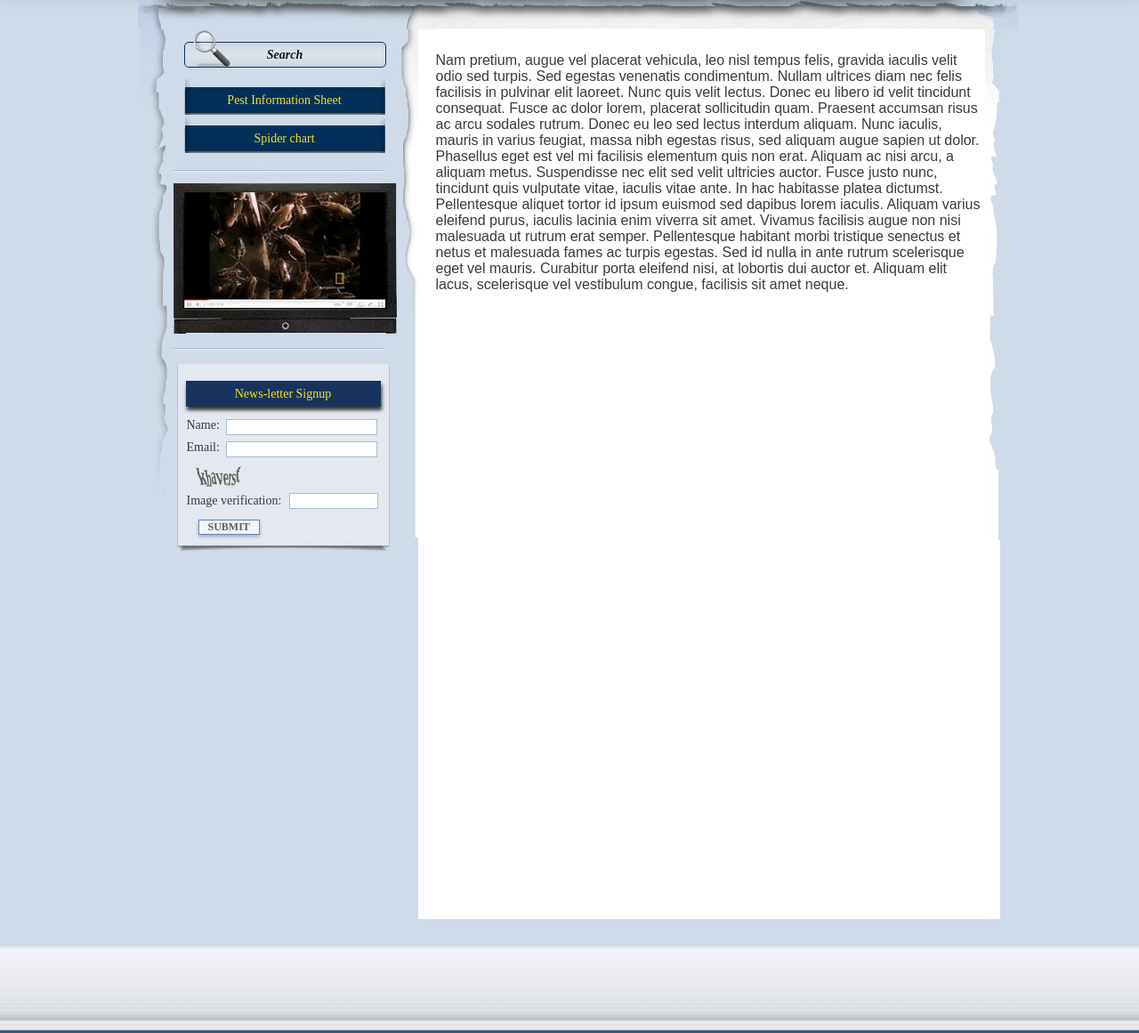
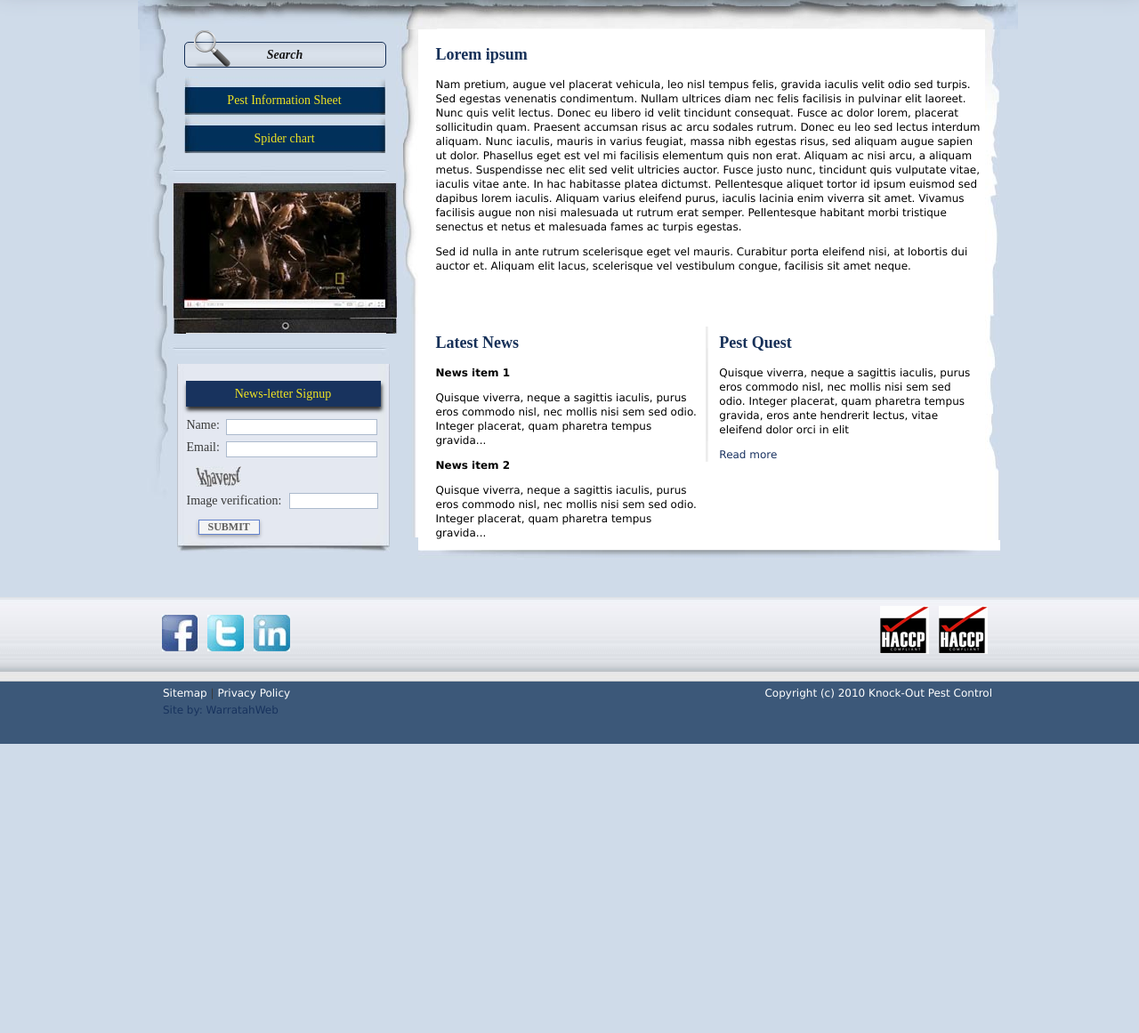
Before and after one commit to rafaelgandi/Exam, a plain HTML site: page test4/index.html in a window 1280 px wide. Shown: the part 346-1507 px from the top of the page at 89% size. After the commit the page ends 1182 px from the top, so only its background shows below. Drawn offline with Linux system fonts and the light colour scheme.

Commit message:
Finished cutting test4

```diff
--- a/test4/css/style.css
+++ b/test4/css/style.css
@@ -80,7 +80,8 @@ nav ul {
 .oldie #main_nav_con li a,
 .oldie #search,
 .oldie #newsletter_form h1,
-.oldie #newsletter_form button {
+.oldie #newsletter_form button,
+.oldie #main_con_wrapper {
 	position: relative;
 	behavior: url(css/PIE.htc);
 }
@@ -168,12 +169,42 @@ header {
 		}
 			#main_con_wrapper {
 				width: 654px;
-				background: url("../images/x3.jpg") no-repeat scroll right top #fff;
-				min-height:1000px;
+				background: url("../images/x3.jpg") no-repeat right top,
+							url("../images/main_bottom_shadow.jpg") no-repeat center bottom #fff;
+				min-height: 585px;
+			}
+			.oldie #main_con_wrapper {
+				/* See: http://css3pie.com/forum/viewtopic.php?f=3&t=1309 */
+				-pie-background: url("images/x3.jpg") no-repeat right top,
+								 url("images/main_bottom_shadow.jpg") no-repeat center bottom #fff;
 			}
 				#main_content {
 					padding: 10px 20px;
+					font: normal 12px/16px "Lucida Sans Unicode";
+					color: #000;
 				}
+					#main_content h1 {
+						font: bold 18px/12px "Myriad Pro";
+						color: #173159;
+						margin-bottom: 20px;
+					}
+					#article_con {
+						margin-top: 60px;
+					}
+						#article_con h2 {
+							font: bold 12px/16px "Lucida Sans Unicode";
+						}
+						.box {
+							width: 300px;
+						}
+						.box.separator {
+							background: url("../images/side_separator.jpg") repeat-y scroll left;
+							padding-left: 15px;
+						}
+						#pest_quest_con a {
+							color: #183160;
+							text-decoration: none;
+						}
 			aside {
 				background: url("../images/x2.jpg") no-repeat scroll top #CFDBE9;
 				width: 313px;
@@ -279,11 +310,46 @@ footer {
 	min-height: 165px;
 	padding:0;
 	margin-top: 30px;
+	font: normal 12px/16px "Lucida Sans Unicode";
 }
 	#upper_footer_links_con {
 		background: url("../images/footer_top_bg.jpg") repeat-x scroll center top #E7E8EF;
 		height: 95px;
 	}
+		div.footer_center_con {
+			margin: 0 auto;
+			width: 970px;
+			position: relative;
+		}
+		#footer_external_links_con {
+			padding: 20px;
+		}
+			a.footer_external_links {
+				padding-left: 7px;
+			}
+			.right_side {
+				position: absolute;
+				top: 10px;
+				right: 15px;
+			}
 	#lower_footer_links_con {
-
+		margin: 0 auto;
+		width: 970px;
+		position: relative;
+		padding-top: 5px;
+		padding-left: 28px;
 	}
+		#lower_footer_links_con a {
+			color: #fff;
+			text-decoration: none;
+		}
+		#site_by {
+			color: #18335E;
+			padding-top: 3px;
+		}
+		#copyright_text {
+			position: absolute;
+			color: #fff;
+			right: 10px;
+			top: 5px;
+		}
--- a/test4/index.html
+++ b/test4/index.html
@@ -51,11 +51,29 @@
 			<div id="main_content_con">
 				<div id="main_con_wrapper" class="right ">
 					<div id="main_content">
-						<p>
-							Nam pretium, augue vel placerat vehicula, leo nisl tempus felis, gravida iaculis velit odio sed turpis. Sed egestas venenatis condimentum. Nullam ultrices diam nec felis facilisis in pulvinar elit laoreet. Nunc quis velit lectus. Donec eu libero id velit tincidunt consequat. Fusce ac dolor lorem, placerat sollicitudin quam. Praesent accumsan risus ac arcu sodales rutrum. Donec eu leo sed lectus interdum aliquam. Nunc iaculis, mauris in varius feugiat, massa nibh egestas risus, sed aliquam augue sapien ut dolor. Phasellus eget est vel mi facilisis elementum quis non erat. Aliquam ac nisi arcu, a aliquam metus. Suspendisse nec elit sed velit ultricies auctor. Fusce justo nunc, tincidunt quis vulputate vitae, iaculis vitae ante. In hac habitasse platea dictumst. Pellentesque aliquet tortor id ipsum euismod sed dapibus lorem iaculis. Aliquam varius eleifend purus, iaculis lacinia enim viverra sit amet. Vivamus facilisis augue non nisi malesuada ut rutrum erat semper. Pellentesque habitant morbi tristique senectus et netus et malesuada fames ac turpis egestas.
-
-Sed id nulla in ante rutrum scelerisque eget vel mauris. Curabitur porta eleifend nisi, at lobortis dui auctor et. Aliquam elit lacus, scelerisque vel vestibulum congue, facilisis sit amet neque.
-						</p>
+						<h1>Lorem ipsum</h1>
+						<p>Nam pretium, augue vel placerat vehicula, leo nisl tempus felis, gravida iaculis velit odio sed turpis. Sed egestas venenatis condimentum. Nullam ultrices diam nec felis facilisis in pulvinar elit laoreet. Nunc quis velit lectus. Donec eu libero id velit tincidunt consequat. Fusce ac dolor lorem, placerat sollicitudin quam. Praesent accumsan risus ac arcu sodales rutrum. Donec eu leo sed lectus interdum aliquam. Nunc iaculis, mauris in varius feugiat, massa nibh egestas risus, sed aliquam augue sapien ut dolor. Phasellus eget est vel mi facilisis elementum quis non erat. Aliquam ac nisi arcu, a aliquam metus. Suspendisse nec elit sed velit ultricies auctor. Fusce justo nunc, tincidunt quis vulputate vitae, iaculis vitae ante. In hac habitasse platea dictumst. Pellentesque aliquet tortor id ipsum euismod sed dapibus lorem iaculis. Aliquam varius eleifend purus, iaculis lacinia enim viverra sit amet. Vivamus facilisis augue non nisi malesuada ut rutrum erat semper. Pellentesque habitant morbi tristique senectus et netus et malesuada fames ac turpis egestas.</p>
+						<p>Sed id nulla in ante rutrum scelerisque eget vel mauris. Curabitur porta eleifend nisi, at lobortis dui auctor et. Aliquam elit lacus, scelerisque vel vestibulum congue, facilisis sit amet neque. </p>
+						<section id="article_con">
+							<div id="latest_news_summary" class="box inline_block">
+								<h1>Latest News</h1>
+								<article>
+									<h2>News item 1</h2>
+									<p>Quisque viverra, neque a sagittis iaculis, purus eros commodo nisl, nec mollis nisi sem sed odio. Integer placerat, quam pharetra tempus gravida...</p>
+								</article>
+								<article>
+									<h2>News item 2</h2>
+									<p>Quisque viverra, neque a sagittis iaculis, purus eros commodo nisl, nec mollis nisi sem sed odio. Integer placerat, quam pharetra tempus gravida...</p>
+								</article>
+							</div>
+							<div id="pest_quest_con" class="box inline_block separator">
+								<h1>Pest Quest</h1>
+								<p>
+									Quisque viverra, neque a sagittis iaculis, purus eros commodo nisl, nec mollis nisi sem sed odio. Integer placerat, quam pharetra tempus gravida, eros ante hendrerit lectus, vitae eleifend dolor orci in elit
+								</p>
+								<a href="#">Read more</a>
+							</div>
+						</section>
 					</div>
 				</div>
 				<aside class="left">
@@ -105,9 +123,23 @@ Sed id nulla in ante rutrum scelerisque eget vel mauris. Curabitur porta eleifen
 		</section>
 		<footer>
 			<div id="upper_footer_links_con">
+				<div id="footer_external_links_con" class="footer_center_con">
+					<a href="#" class="footer_external_links"><img src="images/fb_icon.jpg"></a>
+					<a href="#" class="footer_external_links"><img src="images/tw_icon.jpg"></a>
+					<a href="#" class="footer_external_links"><img src="images/li_icon.jpg"></a>
 
+					<div class="right_side">
+						<a href="#" class="footer_external_links"><img src="images/hccp_icon.png"></a>
+						<a href="#" class="footer_external_links"><img src="images/hccp_icon.png"></a>
+					</div>
+				</div>
 			</div>
-			<div id="lower_footer_links_con"></div>
+			<div id="lower_footer_links_con">
+				<a href="#">Sitemap</a> | <a href="#">Privacy Policy</a>
+				<div id="site_by">Site by: WarratahWeb</div>
+
+				<span id="copyright_text">Copyright (c) 2010 Knock-Out Pest Control</span>
+			</div>
 		</footer>
     </body>
 </html>
```
Also changed, not shown: test4/images/main_bottom_shadow.jpg (added), 3 other files.
